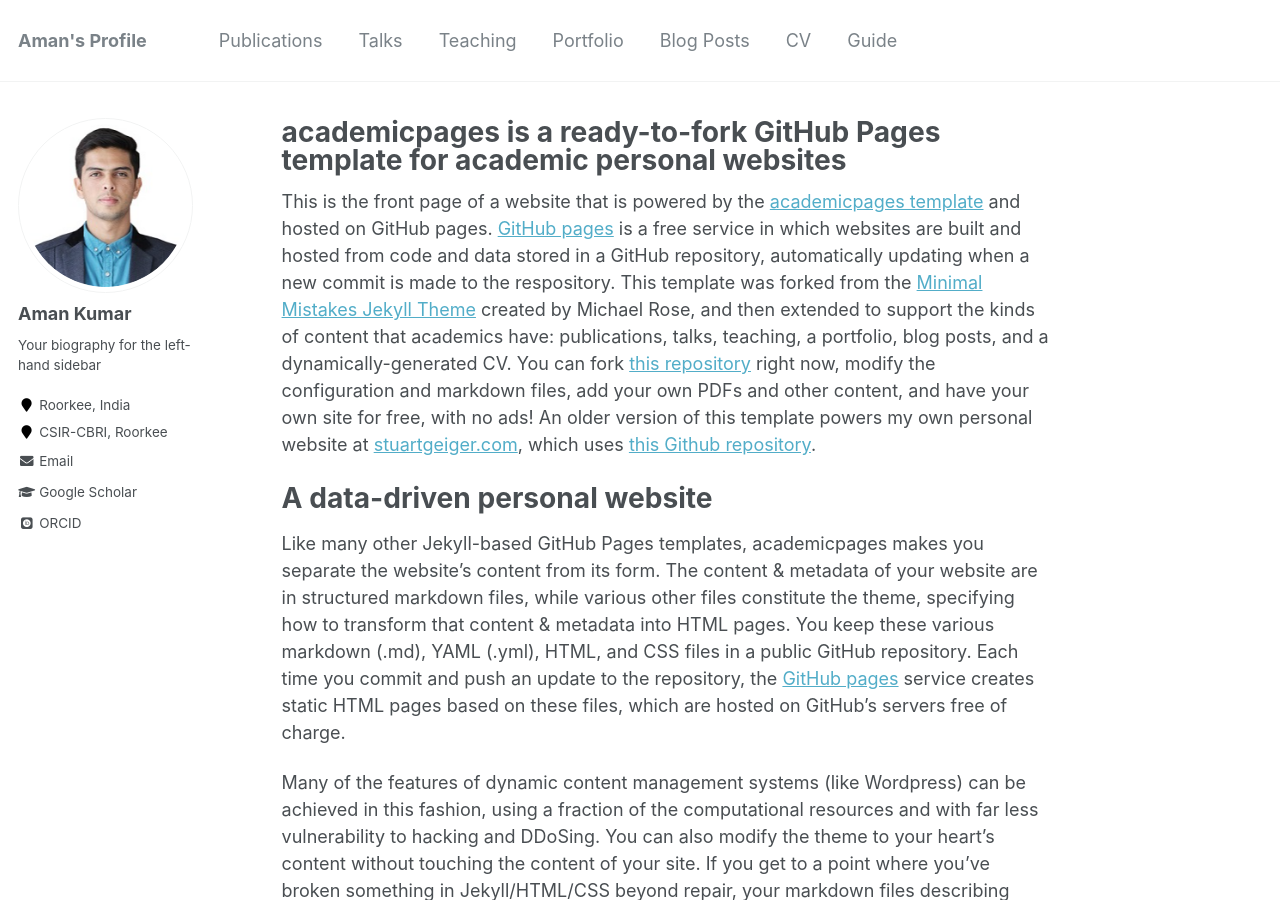
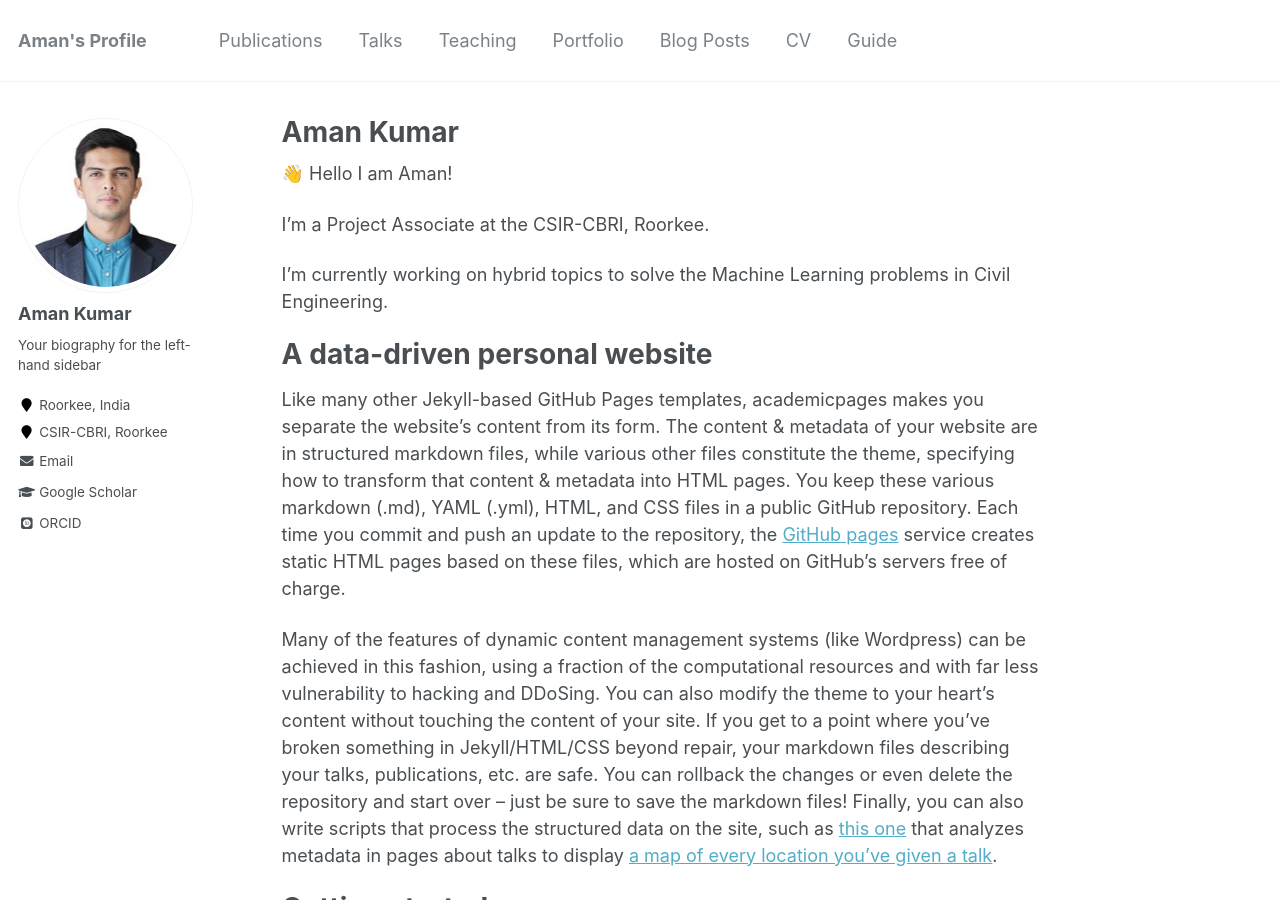
Before and after one commit to mndhiman55/profile, a Jekyll site: the page built from _pages/about.md, in a window 1280 px wide and 900 px high. Built offline with Jekyll 4.4.1, drawn with Linux system fonts in a browser that asks for light colours; some web fonts are replaced.

Commit message:
Update about.md

```diff
--- a/_pages/about.md
+++ b/_pages/about.md
@@ -1,6 +1,6 @@
 ---
 permalink: /
-title: "academicpages is a ready-to-fork GitHub Pages template for academic personal websites"
+title: "Aman Kumar"
 excerpt: "About me"
 author_profile: true
 redirect_from:
@@ -8,7 +8,11 @@ redirect_from:
   - /about.html
 ---
 
-This is the front page of a website that is powered by the [academicpages template](https://github.com/academicpages/academicpages.github.io) and hosted on GitHub pages. [GitHub pages](https://pages.github.com) is a free service in which websites are built and hosted from code and data stored in a GitHub repository, automatically updating when a new commit is made to the respository. This template was forked from the [Minimal Mistakes Jekyll Theme](https://mmistakes.github.io/minimal-mistakes/) created by Michael Rose, and then extended to support the kinds of content that academics have: publications, talks, teaching, a portfolio, blog posts, and a dynamically-generated CV. You can fork [this repository](https://github.com/academicpages/academicpages.github.io) right now, modify the configuration and markdown files, add your own PDFs and other content, and have your own site for free, with no ads! An older version of this template powers my own personal website at [stuartgeiger.com](http://stuartgeiger.com), which uses [this Github repository](https://github.com/staeiou/staeiou.github.io).
+👋 Hello I am Aman!
+
+I'm a Project Associate at the CSIR-CBRI, Roorkee.
+
+I'm currently working on hybrid topics to solve the Machine Learning problems in Civil Engineering.
 
 A data-driven personal website
 ======
```
